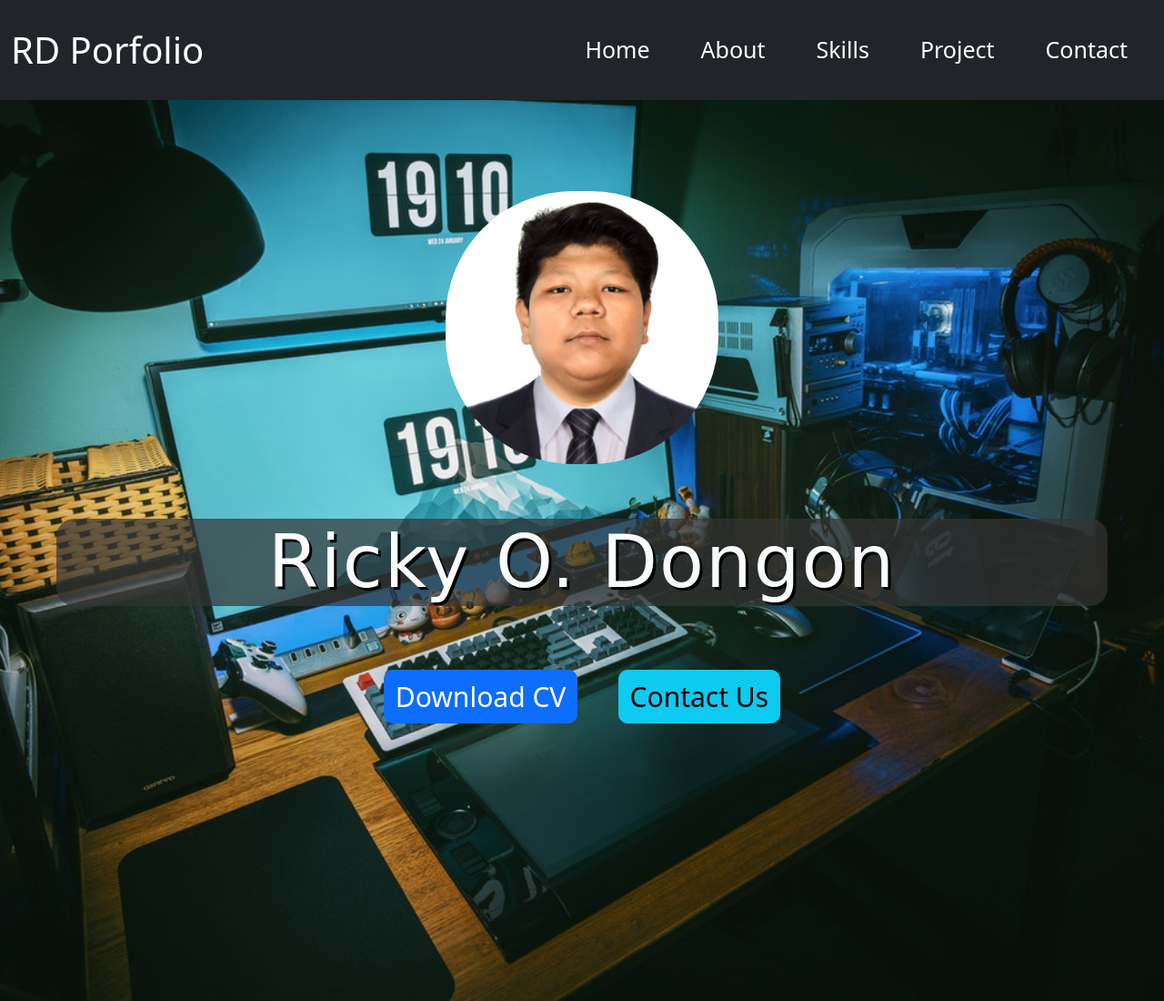
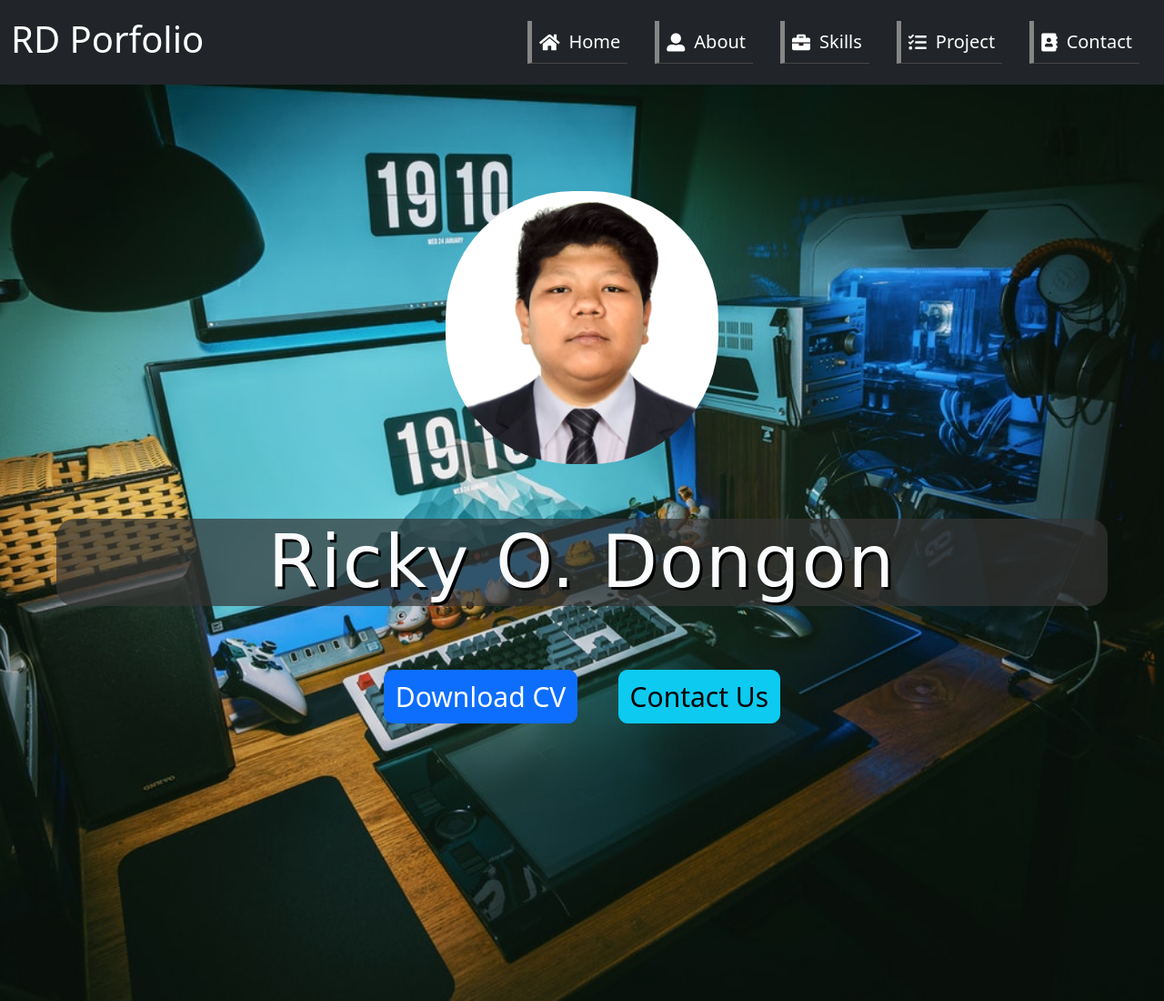
Before and after one commit to rickydongon/rickyportfoliofinal, a plain HTML site: page index.html in a window 1280 px wide. Shown: the top 1100 px of the page at 91% size. Drawn offline with nearby package versions, Linux system fonts and the light colour scheme; a web font is replaced by a local one.

Commit message:
Update Ulit Kanon namn sa hapon

```diff
--- a/assets/css/style.css
+++ b/assets/css/style.css
@@ -7,14 +7,21 @@ body{
 }
 
 /**iPhone 6/7/8 ************************************/
-
+@media only screen and (min-width: 375px){
     /**NAVBAR *****************************/
     .navz{
         z-index: 9;
     }
     #rd{
         font-size:30px;
-}
+        color: none;
+    }
+    .navhome i{
+        font-size: 20px;
+        padding-top: 5px;
+        margin-right: 10px;
+    }
+
     .navhome{
         float: left;
         width: 100%;
@@ -22,10 +29,19 @@ body{
     }
     .navhome a{
         font-size: 20px;
-    color: black;
-}
+        box-sizing: border-box;
+        border-bottom: 1px solid rgb(255,255,255,.1 );
+        border-bottom: 1px solid rgb(71, 69, 69);
+        border-left: 5px solid rgb(134, 134, 134);
+        transition: .4s;
+    }
+    .navhome ul li:hover a{
+        padding-left: 50px;
+        color: rgb(7, 7, 7) !important;
+    }
+
     .navhome a:hover{
-    background-color: rgb(204, 203, 200);
+        background-color: rgb(204, 157, 15);
         border-radius: 10px 10px 10px 10px;
     }
     .sticky {
@@ -33,6 +49,9 @@ body{
         top: 0;
         width: 100%;
     }
+
+
+
 
     /** HOME *************************************/
     .main{
@@ -456,6 +475,7 @@ footer p{
         margin-top: 10px;
         font-size: 20px;
     }
+}
 
 /**For iPhone 6/7/8 Plus ******************************************************************************************/
 @media only screen and (min-width: 414px){
@@ -477,7 +497,7 @@ footer p{
     color: black;
 }
 .navhome a:hover{
-    background-color: rgb(204, 203, 200);
+    background-color: rgb(204, 157, 15);
     border-radius: 10px 10px 10px 10px;
 }
 .sticky {
@@ -934,12 +954,19 @@ footer p{
         width: 100%;
         height: 50px;
     }
+
+    .navhome i{
+        font-size: 20px;
+        padding-top: 10px;
+        margin-right: 10px;
+    }
+
     .navhome a{
         font-size: 25px;
         color: black;
     }
     .navhome a:hover{
-        background-color: rgb(204, 203, 200);
+        background-color: rgb(204, 157, 15);
         border-radius: 10px 10px 10px 10px;
     }
     .sticky {
@@ -1451,7 +1478,22 @@ footer p{
         margin-left:50px;
     }
     #navbarNav li{
-        margin: 20px;
+        margin: 15px;
+    }
+    .navhome i{
+        font-size: 20px;
+        padding-top: 6px;
+    }
+    .navhome a{
+        font-size: 20px;
+        box-sizing: border-box;
+        border-bottom: 1px solid rgb(255,255,255,.1 );
+        border-bottom: 1px solid rgb(71, 69, 69);
+        transition: .4s;
+    }
+    .navhome ul li:hover a{
+        padding-left: 50px;
+        color: rgb(7, 7, 7) !important;
     }
 
     /** HOME *************************************/
@@ -1927,10 +1969,8 @@ footer p{
         margin-top: 10px;
         font-size: 20px;
     }
-
-
-
-
-
-
-}
+}
+
+@media only screen and (min-width: 1366px){
+
+}
--- a/index.html
+++ b/index.html
@@ -26,26 +26,26 @@
     <div class="navhome">
     <nav class="navbar navbar-expand-lg navbar-dark bg-dark navz" id="navstick">
       <div class="container-fluid">
-        <a class="navbar-brand" href="#homep" id="rd">RD Porfolio</a>
+        <h3 class="navbar-brand" href="#homep" id="rd">RD Porfolio</h3>
         <button class="navbar-toggler" type="button" data-bs-toggle="collapse" data-bs-target="#navbarNav" aria-controls="navbarNav" aria-expanded="false" aria-label="Toggle navigation">
           <span class="navbar-toggler-icon"></span>
         </button>
         <div class="collapse navbar-collapse" id="navbarNav">
           <ul class="navbar-nav">
             <li class="nav-item">
-              <a class="nav-link active" aria-current="page" href="#homep">Home</a>
+              <a class="nav-link active" aria-current="page" href="#homep"><i class="fas fa-home"></i>Home</a>
             </li>
             <li class="nav-item">
-              <a class="nav-link active" href="#aboutp">About</a>
+              <a class="nav-link active" href="#aboutp"><i class="fas fa-user-alt"></i>About</a>
             </li>
             <li class="nav-item">
-              <a class="nav-link active" href="#skillp">Skills</a>
+              <a class="nav-link active" href="#skillp"><i class="fas fa-briefcase"></i>Skills</a>
             </li>
             <li class="nav-item">
-              <a class="nav-link active" href="#projectp">Project</a>
+              <a class="nav-link active" href="#projectp"><i class="fas fa-tasks"></i>Project</a>
             </li>
             <li class="nav-item">
-              <a class="nav-link active" href="#contactp">Contact</a>
+              <a class="nav-link active" href="#contactp"><i class="fas fa-address-book"></i>Contact</a>
             </li>
           </ul>
           </div>
```
Also changed, not shown: assets/js/style.js (line endings or trailing spaces). Lines whose indentation alone changed are shown as unchanged.
